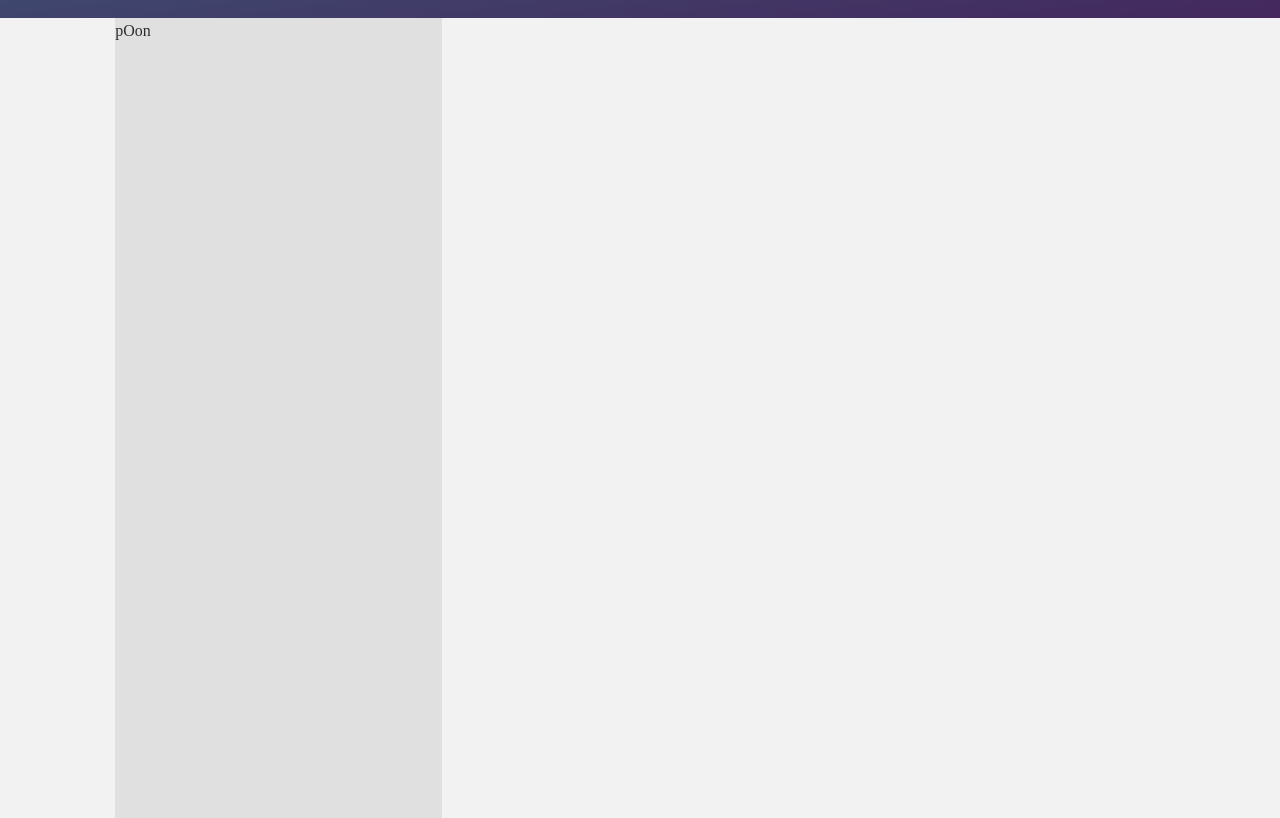
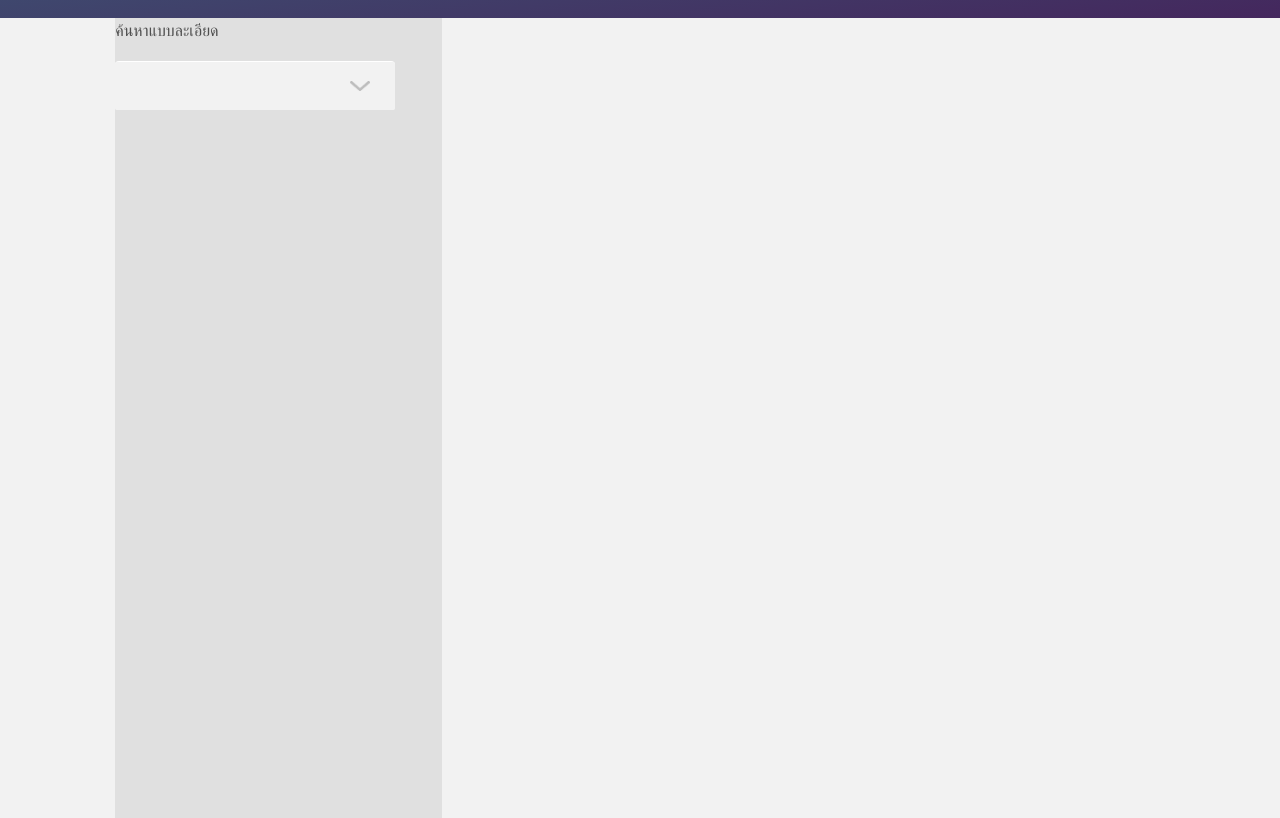
Before and after one commit to g2p2n-cpe31/ecommerce_otop_frontend, a Gatsby site: page /search in a window 1280 px wide. Shown: the part 112-930 px from the top of the page. Built offline with nearby package versions, Linux system fonts and the light colour scheme; Gatsby itself is replaced by a stand-in of ours.

Commit message:
[+] add : select component (mock)

```diff
--- /dev/null
+++ b/src/components/common/SelectFlat.js
@@ -0,0 +1,61 @@
+import React from 'react'
+import styled from 'styled-components'
+import Select from '@material-ui/core/Select'
+import MenuItem from '@material-ui/core/MenuItem'
+import FormControl from '@material-ui/core/FormControl'
+import dropdown_filter from '../../images/SearchPage/dropdown_filter.png'
+
+const FormCustom = styled(FormControl)`
+  width: 100%;
+`
+
+const SelectCustom = styled(Select)`
+  && {
+    display: flex;
+    align-items: center;
+    width: 100%;
+    font-family: Kanit;
+    background: #fff;
+
+    fieldset {
+      border-width: 0;
+      background: #f2f2f2;
+      border-radius: 2px;
+    }
+  }
+`
+
+const IconDropDown = styled.img`
+  width: 20px;
+  height: 10px;
+  z-index: 1;
+  margin: auto 2.5rem;
+  position: absolute;
+  right: 0;
+`
+
+const SelectFlat = props => {
+  return (
+    <FormCustom variant="outlined">
+      {/* <InputLabel htmlFor="filled-age-simple">Age</InputLabel> */}
+      <SelectCustom
+        IconComponent={() => <IconDropDown src={dropdown_filter} />}
+        //   value={values.age}
+        //   onChange={handleChange}
+        //   inputProps={{
+        //     name: 'age',
+        //     id: 'filled-age-simple',
+        //   }}
+      >
+        <MenuItem value="">
+          <em>None</em>
+        </MenuItem>
+        <MenuItem value={10}>Ten</MenuItem>
+        <MenuItem value={20}>Twenty</MenuItem>
+        <MenuItem value={30}>Thirty</MenuItem>
+      </SelectCustom>
+    </FormCustom>
+  )
+}
+
+export default SelectFlat
--- /dev/null
+++ b/src/components/containers/Search/FilterSide.js
@@ -0,0 +1,33 @@
+import React from 'react'
+import styled from 'styled-components'
+import SelectFlat from '../../common/SelectFlat'
+const ContainerFilter = styled.div`
+  width: 47.5rem;
+  height: 100%;
+  display: flex;
+  flex-direction: column;
+  background: #e0e0e0;
+`
+
+const TextTopic = styled.p`
+  font-family: Kanit;
+  font-family: 1.8rem;
+  color: #4f4f4f;
+`
+
+const WrapContainer = styled.div`
+  width: 280px;
+`
+
+const FilterSide = () => {
+  return (
+    <ContainerFilter>
+      <WrapContainer>
+        <TextTopic>ค้นหาแบบละเอียด</TextTopic>
+        <SelectFlat />
+      </WrapContainer>
+    </ContainerFilter>
+  )
+}
+
+export default FilterSide
--- a/src/pages/search.js
+++ b/src/pages/search.js
@@ -1,18 +1,12 @@
 import React from 'react'
 import Layout from '../components/common/Layout'
 import styled from 'styled-components'
+import FilterSide from '../components/containers/Search/FilterSide'
 
 const Contaienr = styled.div`
   display: flex;
   width: 100%;
   height: 100vh;
-`
-const ContainerFilter = styled.div`
-  width: 47.5rem;
-  height: 100%;
-  display: flex;
-  flex-direction: column;
-  background: #e0e0e0;
 `
 
 const ContainerProduct = styled.div`
@@ -25,9 +19,7 @@ const SearchPage = () => {
   return (
     <Layout>
       <Contaienr>
-        <ContainerFilter>
-          <p>pOon</p>
-        </ContainerFilter>
+        <FilterSide />
         <ContainerProduct />
       </Contaienr>
     </Layout>
```
Also changed, not shown: src/images/SearchPage/dropdown_filter.png (added), src/images/SearchPage/dropdown_filter.svg (added).
